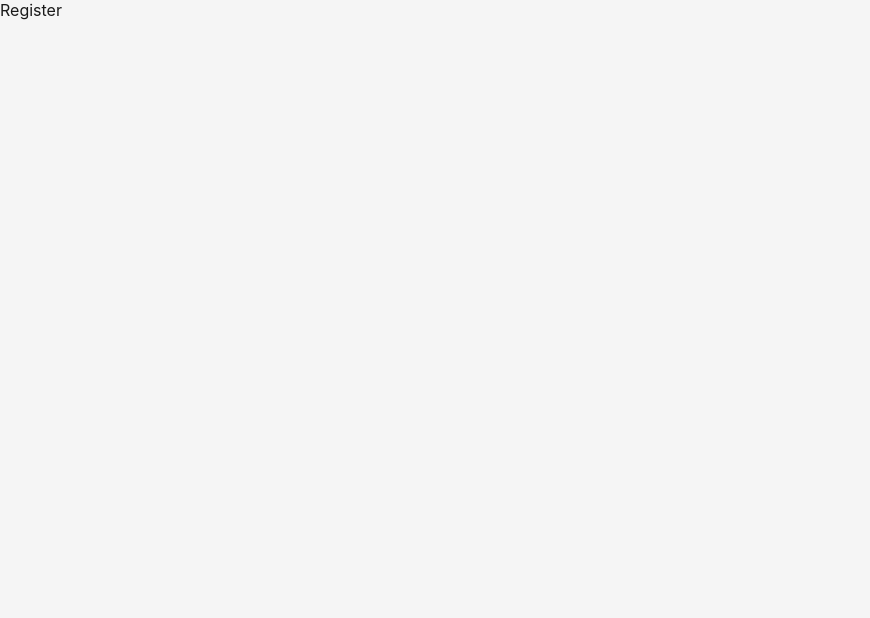
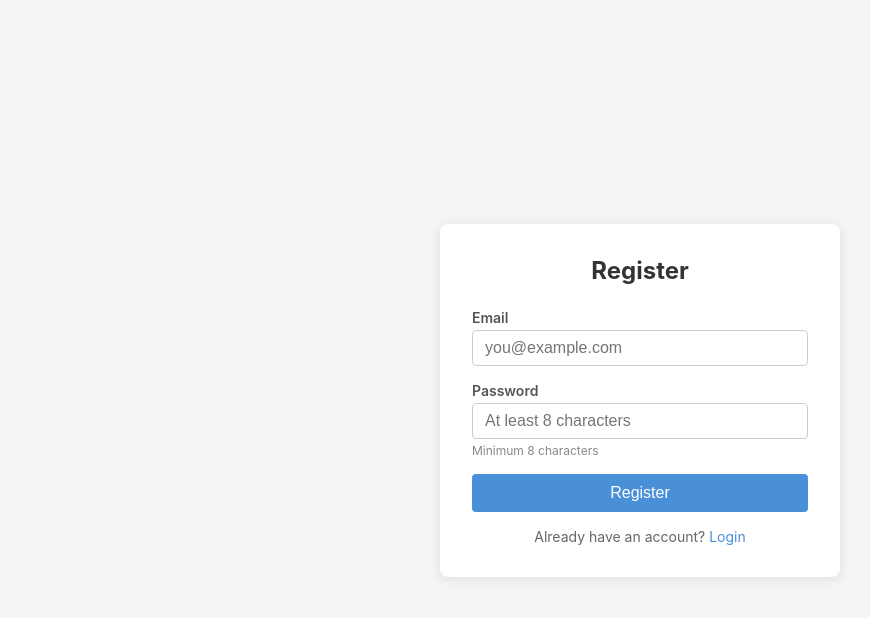
Before and after one commit to Jack-18888/Real-time-markdown-shared-note-taker, a Vue app in the folder frontend/: page /register in a window 1280 px wide. Shown: the top 618 px of the page, without its empty margins (0-870 px from the left). Built offline with nearby package versions, Linux system fonts and the light colour scheme.

Commit message:
feat(frontend): implement login and register views with forms and validation (FE-06)

```diff
--- a/frontend/src/views/LoginView.vue
+++ b/frontend/src/views/LoginView.vue
@@ -1,6 +1,171 @@
 <script setup lang="ts">
+import { ref } from 'vue';
+import { useRouter } from 'vue-router';
+import { useAuthStore } from '@/stores/auth';
+
+const router = useRouter();
+const authStore = useAuthStore();
+
+const email = ref('');
+const password = ref('');
+const error = ref<string | null>(null);
+const loading = ref(false);
+
+async function handleSubmit() {
+  error.value = null;
+  loading.value = true;
+  try {
+    await authStore.login(email.value, password.value);
+    router.push('/');
+  } catch (err: unknown) {
+    if (err && typeof err === 'object' && 'response' in err) {
+      const axiosErr = err as { response?: { data?: { error?: string } } };
+      error.value = axiosErr.response?.data?.error || 'Login failed';
+    } else {
+      error.value = err instanceof Error ? err.message : 'Login failed';
+    }
+  } finally {
+    loading.value = false;
+  }
+}
 </script>
 
 <template>
-  <div>Login</div>
+  <div class="auth-page">
+    <div class="auth-card">
+      <h1>Login</h1>
+      <form @submit.prevent="handleSubmit">
+        <div class="form-group">
+          <label for="email">Email</label>
+          <input
+            id="email"
+            v-model="email"
+            type="email"
+            placeholder="you@example.com"
+            required
+            autocomplete="email"
+          />
+        </div>
+        <div class="form-group">
+          <label for="password">Password</label>
+          <input
+            id="password"
+            v-model="password"
+            type="password"
+            placeholder="Your password"
+            required
+            autocomplete="current-password"
+          />
+        </div>
+        <div v-if="error" class="error-message">{{ error }}</div>
+        <button type="submit" :disabled="loading" class="btn-primary">
+          {{ loading ? 'Logging in...' : 'Login' }}
+        </button>
+      </form>
+      <p class="auth-link">
+        Don't have an account? <router-link to="/register">Register</router-link>
+      </p>
+    </div>
+  </div>
 </template>
+
+<style scoped>
+.auth-page {
+  display: flex;
+  align-items: center;
+  justify-content: center;
+  min-height: 100vh;
+  background: #f5f5f5;
+}
+
+.auth-card {
+  background: #fff;
+  border-radius: 8px;
+  box-shadow: 0 2px 12px rgba(0, 0, 0, 0.1);
+  padding: 2rem;
+  width: 100%;
+  max-width: 400px;
+}
+
+.auth-card h1 {
+  margin: 0 0 1.5rem;
+  font-size: 1.5rem;
+  text-align: center;
+  color: #333;
+}
+
+.form-group {
+  margin-bottom: 1rem;
+}
+
+.form-group label {
+  display: block;
+  margin-bottom: 0.25rem;
+  font-size: 0.875rem;
+  font-weight: 600;
+  color: #555;
+}
+
+.form-group input {
+  width: 100%;
+  padding: 0.5rem 0.75rem;
+  border: 1px solid #ccc;
+  border-radius: 4px;
+  font-size: 1rem;
+  box-sizing: border-box;
+  transition: border-color 0.2s;
+}
+
+.form-group input:focus {
+  outline: none;
+  border-color: #4a90d9;
+  box-shadow: 0 0 0 2px rgba(74, 144, 217, 0.2);
+}
+
+.error-message {
+  color: #d9534f;
+  font-size: 0.875rem;
+  margin-bottom: 1rem;
+  padding: 0.5rem;
+  background: #fdf2f2;
+  border-radius: 4px;
+  border: 1px solid #f5c6cb;
+}
+
+.btn-primary {
+  width: 100%;
+  padding: 0.625rem;
+  background: #4a90d9;
+  color: #fff;
+  border: none;
+  border-radius: 4px;
+  font-size: 1rem;
+  cursor: pointer;
+  transition: background-color 0.2s;
+}
+
+.btn-primary:hover:not(:disabled) {
+  background: #357abd;
+}
+
+.btn-primary:disabled {
+  opacity: 0.6;
+  cursor: not-allowed;
+}
+
+.auth-link {
+  text-align: center;
+  margin-top: 1rem;
+  font-size: 0.875rem;
+  color: #666;
+}
+
+.auth-link a {
+  color: #4a90d9;
+  text-decoration: none;
+}
+
+.auth-link a:hover {
+  text-decoration: underline;
+}
+</style>
--- a/frontend/src/views/RegisterView.vue
+++ b/frontend/src/views/RegisterView.vue
@@ -1,6 +1,192 @@
 <script setup lang="ts">
+import { ref } from 'vue';
+import { useRouter } from 'vue-router';
+import { useAuthStore } from '@/stores/auth';
+
+const router = useRouter();
+const authStore = useAuthStore();
+
+const email = ref('');
+const password = ref('');
+const error = ref<string | null>(null);
+const loading = ref(false);
+
+function validate(): string | null {
+  if (password.value.length < 8) {
+    return 'Password must be at least 8 characters';
+  }
+  return null;
+}
+
+async function handleSubmit() {
+  const validationError = validate();
+  if (validationError) {
+    error.value = validationError;
+    return;
+  }
+
+  error.value = null;
+  loading.value = true;
+  try {
+    await authStore.register(email.value, password.value);
+    router.push('/');
+  } catch (err: unknown) {
+    if (err && typeof err === 'object' && 'response' in err) {
+      const axiosErr = err as { response?: { data?: { error?: string } } };
+      error.value = axiosErr.response?.data?.error || 'Registration failed';
+    } else {
+      error.value = err instanceof Error ? err.message : 'Registration failed';
+    }
+  } finally {
+    loading.value = false;
+  }
+}
 </script>
 
 <template>
-  <div>Register</div>
+  <div class="auth-page">
+    <div class="auth-card">
+      <h1>Register</h1>
+      <form @submit.prevent="handleSubmit">
+        <div class="form-group">
+          <label for="email">Email</label>
+          <input
+            id="email"
+            v-model="email"
+            type="email"
+            placeholder="you@example.com"
+            required
+            autocomplete="email"
+          />
+        </div>
+        <div class="form-group">
+          <label for="password">Password</label>
+          <input
+            id="password"
+            v-model="password"
+            type="password"
+            placeholder="At least 8 characters"
+            required
+            autocomplete="new-password"
+          />
+          <span class="hint">Minimum 8 characters</span>
+        </div>
+        <div v-if="error" class="error-message">{{ error }}</div>
+        <button type="submit" :disabled="loading" class="btn-primary">
+          {{ loading ? 'Creating account...' : 'Register' }}
+        </button>
+      </form>
+      <p class="auth-link">
+        Already have an account? <router-link to="/login">Login</router-link>
+      </p>
+    </div>
+  </div>
 </template>
+
+<style scoped>
+.auth-page {
+  display: flex;
+  align-items: center;
+  justify-content: center;
+  min-height: 100vh;
+  background: #f5f5f5;
+}
+
+.auth-card {
+  background: #fff;
+  border-radius: 8px;
+  box-shadow: 0 2px 12px rgba(0, 0, 0, 0.1);
+  padding: 2rem;
+  width: 100%;
+  max-width: 400px;
+}
+
+.auth-card h1 {
+  margin: 0 0 1.5rem;
+  font-size: 1.5rem;
+  text-align: center;
+  color: #333;
+}
+
+.form-group {
+  margin-bottom: 1rem;
+}
+
+.form-group label {
+  display: block;
+  margin-bottom: 0.25rem;
+  font-size: 0.875rem;
+  font-weight: 600;
+  color: #555;
+}
+
+.form-group input {
+  width: 100%;
+  padding: 0.5rem 0.75rem;
+  border: 1px solid #ccc;
+  border-radius: 4px;
+  font-size: 1rem;
+  box-sizing: border-box;
+  transition: border-color 0.2s;
+}
+
+.form-group input:focus {
+  outline: none;
+  border-color: #4a90d9;
+  box-shadow: 0 0 0 2px rgba(74, 144, 217, 0.2);
+}
+
+.hint {
+  display: block;
+  margin-top: 0.25rem;
+  font-size: 0.75rem;
+  color: #888;
+}
+
+.error-message {
+  color: #d9534f;
+  font-size: 0.875rem;
+  margin-bottom: 1rem;
+  padding: 0.5rem;
+  background: #fdf2f2;
+  border-radius: 4px;
+  border: 1px solid #f5c6cb;
+}
+
+.btn-primary {
+  width: 100%;
+  padding: 0.625rem;
+  background: #4a90d9;
+  color: #fff;
+  border: none;
+  border-radius: 4px;
+  font-size: 1rem;
+  cursor: pointer;
+  transition: background-color 0.2s;
+}
+
+.btn-primary:hover:not(:disabled) {
+  background: #357abd;
+}
+
+.btn-primary:disabled {
+  opacity: 0.6;
+  cursor: not-allowed;
+}
+
+.auth-link {
+  text-align: center;
+  margin-top: 1rem;
+  font-size: 0.875rem;
+  color: #666;
+}
+
+.auth-link a {
+  color: #4a90d9;
+  text-decoration: none;
+}
+
+.auth-link a:hover {
+  text-decoration: underline;
+}
+</style>
--- a/frontend/tasks.json
+++ b/frontend/tasks.json
@@ -67,8 +67,8 @@
       "name": "Login & Register Views",
       "phase": "auth",
       "description": "Implement the login and registration page components. This task is complete when: (1) `frontend/src/views/LoginView.vue` uses `<script setup lang=\"ts\">` and Composition API only. (2) LoginView contains a form with email input, password input, and submit button. (3) On submit, it calls `authStore.login(email, password)`. On success, navigates to `/`. On error, displays the error message from the API response (e.g. 'Invalid credentials', 'Missing required field'). (4) Shows a loading state while the login request is in progress (button disabled or spinner). (5) Has a link to `/register` for new users. (6) `frontend/src/views/RegisterView.vue` has the same structure but calls `authStore.register(email, password)`. (7) RegisterView validates that the password is at least 8 characters client-side before submitting. (8) RegisterView has a link to `/login`. (9) Both views redirect to `/` if the user is already authenticated (handled by router guard, but also defensively in the component). (10) Email and password inputs have appropriate HTML `type` attributes (`email`, `password`). (11) Forms handle Enter key submission.",
-      "completed": false,
-      "completedAt": null,
+      "completed": true,
+      "completedAt": "2026-03-06",
       "relatedCommit": null,
       "dependsOn": ["FE-04", "FE-05"],
       "estimatedEffort": "medium",
@@ -317,7 +317,7 @@
   ],
   "metadata": {
     "totalTasks": 26,
-    "completedTasks": 10,
+    "completedTasks": 11,
     "phases": {
       "foundation": ["FE-01", "FE-02", "FE-03"],
       "auth": ["FE-04", "FE-05", "FE-06"],
```
